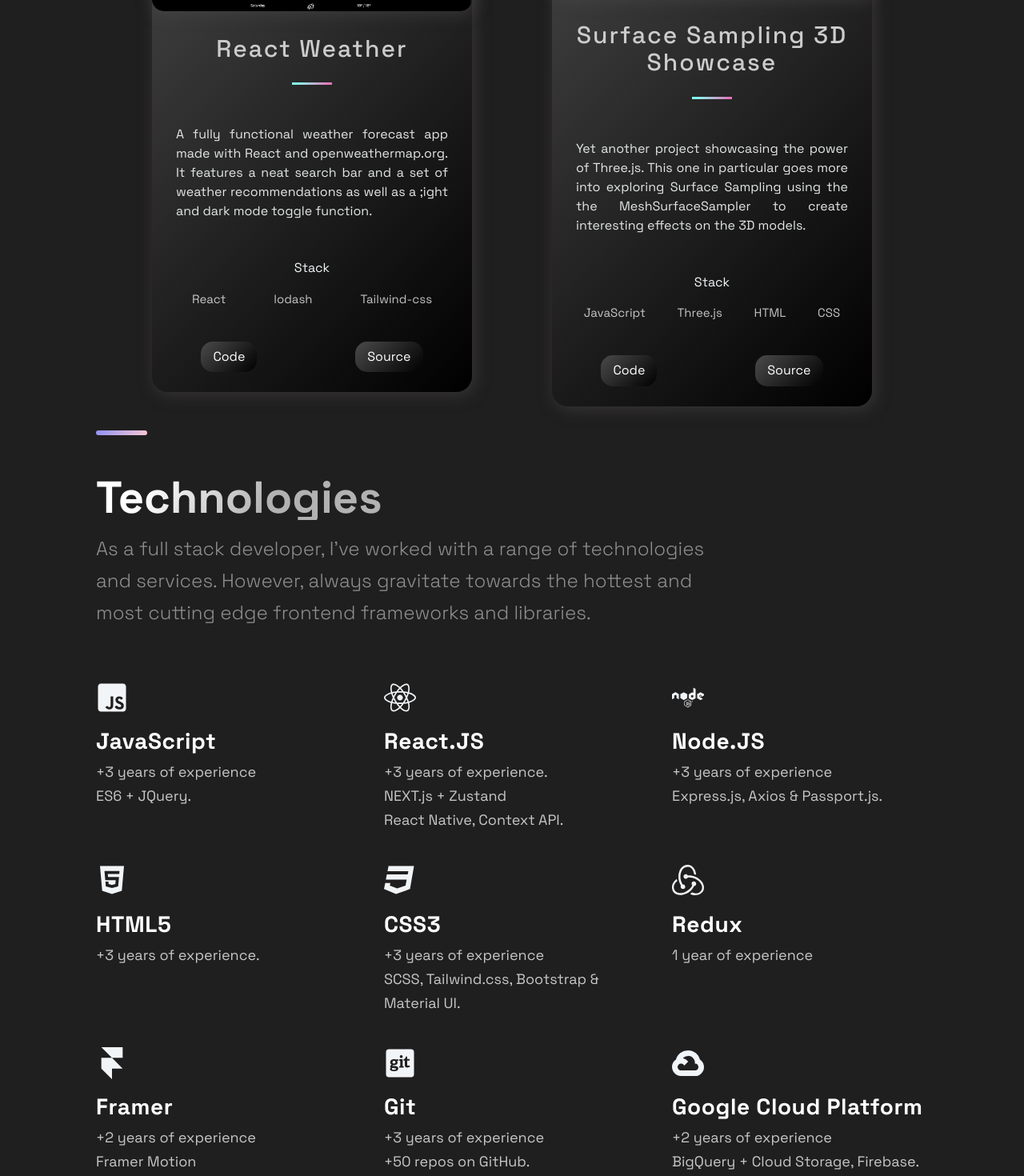
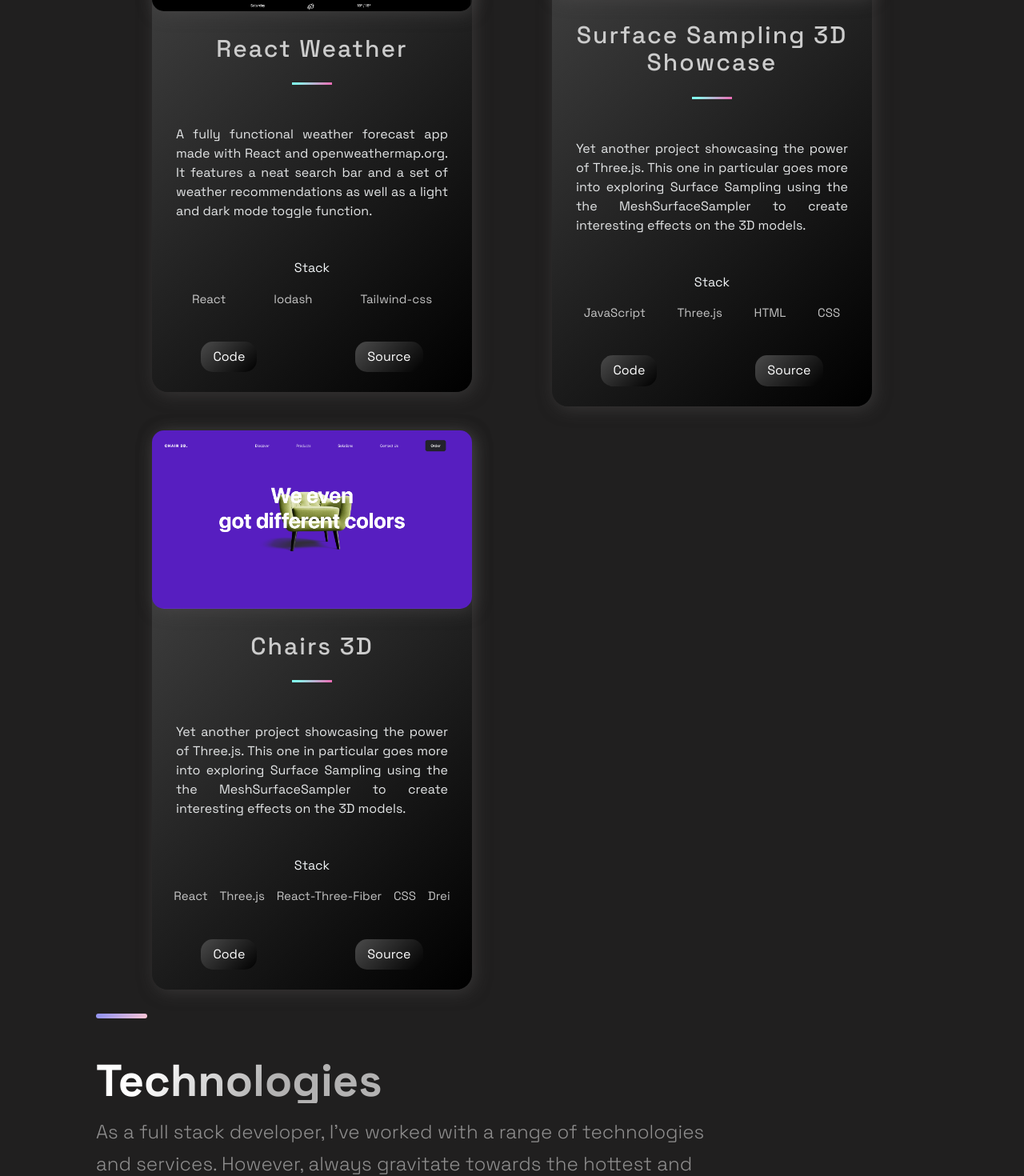
Before and after one commit to edisonabdiel/Portfolio, a Next.js app: page / in a window 1280 px wide. Shown: the part 2759-4229 px from the top of the page at 80% size. Built offline with nearby package versions, Linux system fonts and the light colour scheme.

Commit message:
feat: Add projectid6. Fixed typo. Update email

```diff
--- a/src/components/Footer/Footer.js
+++ b/src/components/Footer/Footer.js
@@ -14,7 +14,7 @@
         </LinkColumn>
         <LinkColumn>
           <LinkTitle>Email</LinkTitle>
-          <LinkItem href="mailto:contact@edisonabdiel.com">contact@edisonabdiel.com</LinkItem>
+          <LinkItem href="mailto:the.edison.masis@gmail.com">the.edison.masis@gmail.com</LinkItem>
         </LinkColumn>
       </LinkList>
       <SocialIconsContainer>
--- a/src/constants/constants.js
+++ b/src/constants/constants.js
@@ -37,7 +37,7 @@
   },
   {
     title: 'React Weather',
-    description: "A fully functional weather forecast app made with React and openweathermap.org. It features a neat search bar and a set of weather recommendations as well as a ;ight and dark mode toggle function.",
+    description: "A fully functional weather forecast app made with React and openweathermap.org. It features a neat search bar and a set of weather recommendations as well as a light and dark mode toggle function.",
     image: '/images/project5.png',
     tags: ['React', 'lodash', 'Tailwind-css'],
     source: 'https://admiring-lumiere-61f62f.netlify.app/',
@@ -53,6 +53,15 @@
     visit: 'https://github.com/edisonabdiel/SurfaceSampling',
     id: 5,
   },
+  {
+    title: 'Chairs 3D',
+    description: "Yet another project showcasing the power of Three.js. This one in particular goes more into exploring Surface Sampling using the the MeshSurfaceSampler to create interesting effects on the 3D models.",
+    image: '/images/project7.png',
+    tags: ['React', 'Three.js', 'React-Three-Fiber', 'CSS', 'Drei'],
+    source: 'https://3dchairs.netlify.app/',
+    visit: 'https://github.com/edisonabdiel/3d-Chairs',
+    id: 6,
+  },
 ];
 
 export const TimeLineData = [
```
Also changed, not shown: public/images/project7.png (added).
